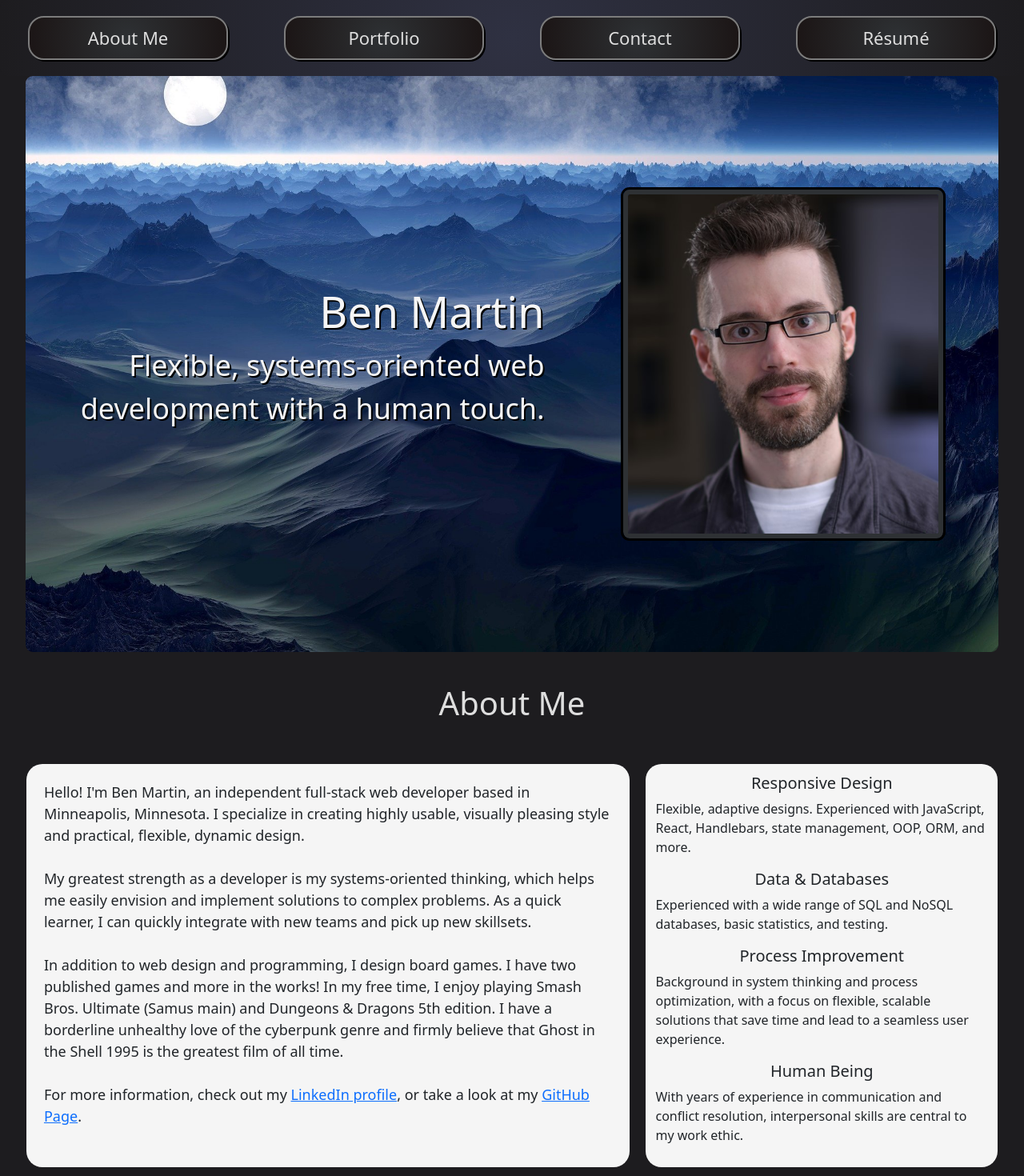
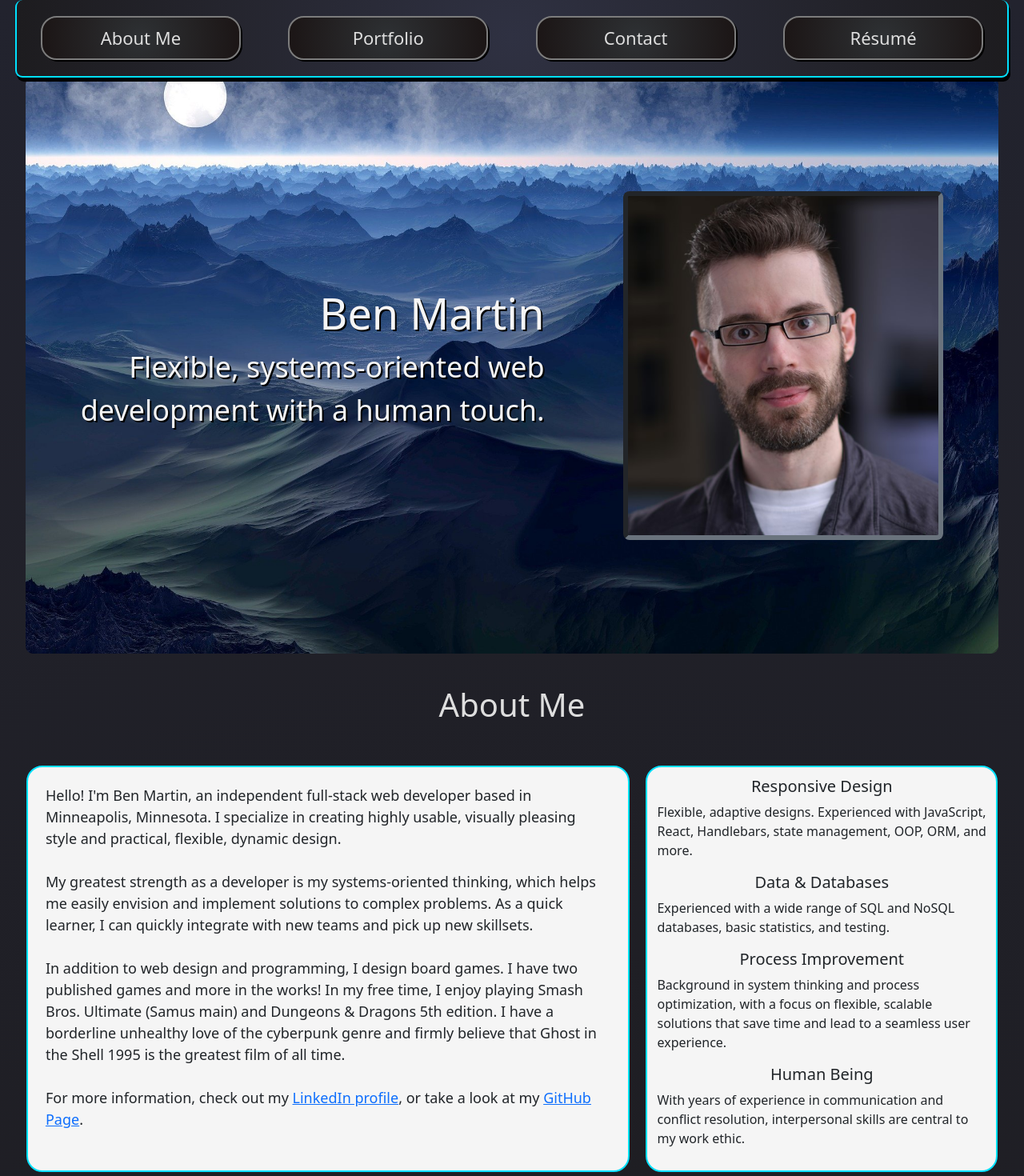
Before and after one commit to the-wake/ben-martin-portfolio, a React (Create React App) app: page / in a window 1280 px wide. Shown: the top 1470 px of the page at 80% size. Built offline with nearby package versions, Linux system fonts and the light colour scheme.

Commit message:
Some portfolio updates and a small GUI facelift.

```diff
--- a/src/App.css
+++ b/src/App.css
@@ -5,6 +5,7 @@
 
 .body {
   background-color: rgb(29, 28, 31);
+  background: radial-gradient(circle, rgb(29, 28, 31) 0%, rgb(34, 35, 46) 100%);
   border-radius: 0px;
 }
 
@@ -13,18 +14,18 @@
   top: 0;
   z-index: 1020;
   display: flex;
-  /* width: 100%; */
+  width: 97%;
   flex-wrap: wrap;
-  /* margin: auto; */
+  margin: auto;
   justify-content: space-around;
   background: radial-gradient(circle, rgba(47, 49, 66, 1) 0%, rgb(29, 28, 31) 100%);
   /* border-top-left-radius: 12px;
   border-top-right-radius: 12px; */
-  /* box-shadow: 2px 2px #000000;
-  border-bottom: 2px solid black; */
-  /* border-left: 2px solid rgb(0, 225, 255); */
-  /* border-bottom: 2px solid rgb(0, 225, 255);
-  border-right: 2px solid rgb(0, 225, 255); */
+  box-shadow: 2px 5px #000000;
+  border-bottom: 2px solid black;
+  border-left: 2px solid rgb(0, 225, 255);
+  border-bottom: 2px solid rgb(0, 225, 255);
+  border-right: 2px solid rgb(0, 225, 255);
 }
 
 .nav-item {
@@ -86,6 +87,48 @@
   line-height: 65px;
 }
 
+#banner-left {
+  width: 50vw;
+  max-width: 650px;
+  margin: 0 auto;
+  padding: 0 30px;
+  font-size: 36px;
+}
+
+#banner-left h1 {
+  font-size: 54px;
+}
+
+#banner-right {
+  margin: 0 auto 0 0;
+  padding: 0 30px;
+}
+
+/* #home-button {
+  color: rgb(0, 225, 225);
+  background: radial-gradient(circle, rgba(47, 49, 66, 1) 0%, rgb(29, 28, 31) 100%);
+  text-align: center;
+  padding-bottom: 10px;
+  width: 100vw;
+} */
+
+#pfp-container {
+  flex: 0 2 400px;
+}
+
+#profile-pic {
+  /* object-fit: contain; */
+  background-color: black;
+  width: 400px;
+  border-color: rgb(106, 115, 125);
+  border-width: 6px;
+  border-style: inset;
+  border-radius: 8px;
+  /* outline-color: black;
+  outline-width: 3px;
+  outline-style: solid; */
+}
+
 #blurb-container {
   display: flex;
   justify-content: space-around;
@@ -103,6 +146,7 @@
   background: whitesmoke;
   border-radius: 20px;
   max-width: 800px;
+  border: 2px solid rgb(0, 225, 255);
 }
 
 #blurb p {
@@ -118,51 +162,11 @@
   max-width: 600px;
   background: whitesmoke;
   border-radius: 20px;
+  border: 2px solid rgb(0, 225, 255);
 }
 
 #sidebar h5 {
   text-align: center;
-}
-
-#banner-left {
-  width: 50vw;
-  max-width: 650px;
-  margin: 0 auto;
-  padding: 0 30px;
-  font-size: 36px;
-}
-
-#banner-left h1 {
-  font-size: 54px;
-}
-
-#banner-right {
-  margin: 0 auto 0 0;
-  padding: 0 30px;
-}
-
-#home-button {
-  color: rgb(0, 225, 225);
-  background: radial-gradient(circle, rgba(47, 49, 66, 1) 0%, rgb(29, 28, 31) 100%);
-  text-align: center;
-  padding-bottom: 10px;
-  width: 100vw;
-}
-
-#pfp-container {
-  flex: 0 2 400px;
-}
-
-#profile-pic {
-  /* object-fit: contain; */
-  width: 400px;
-  border-color: rgba(46, 49, 52, 1);
-  border-width: 6px;
-  border-style: solid;
-  border-radius: 8px;
-  outline-color: black;
-  outline-width: 3px;
-  outline-style: solid;
 }
 
 #content-container {
@@ -193,6 +197,7 @@
   max-width: 1600px;
   background: whitesmoke;
   border-radius: 14px;
+  border: 2px solid rgb(0, 225, 255);
 }
 
 .image-link {
@@ -200,7 +205,6 @@
   width: 30%;
   max-width: 400px;
 }
-
 
 .project-image {
   max-width: 400px;
@@ -212,6 +216,7 @@
   border-width: 3px;
   border-radius: 12px;
 }
+
 .content-container {
   justify-self: right;
 }
--- a/src/pages/Portfolio.js
+++ b/src/pages/Portfolio.js
@@ -12,7 +12,7 @@ function Portfolio() {
     {
       name: 'Dungeon Delver',
       link: 'https://dungeon-delver-main.herokuapp.com/',
-      description: 'One of the toughtest parts of running a tabletop RPG dungeon is simply keeping track of every last creature, trinket, and secret. Dungeon Crawler is a full-stack SQL-driven website that makes tracking a sprawling campaign as easy as clicking a button. This application takes the tedium out of running dungeons by letting users quickly and easily do things like create dungeons and rooms, manage monsters, update stats, and even allows for multiple campaigns to be managed at once! (Refactored from a previous version using Handlebars and Sequelize.)',
+      description: 'One of the toughtest parts of running a tabletop RPG dungeon is simply keeping track of every last creature, trinket, and secret. Dungeon Delver is a full-stack SQL-driven website that makes tracking a sprawling campaign as easy as clicking a button. This application takes the tedium out of running dungeons by letting users quickly and easily do things like create dungeons and rooms, manage monsters, update stats, and even allows for multiple campaigns to be managed at once! (Refactored from a previous version using Handlebars and Sequelize.)',
       image: imgDelver,
       alt: 'Dungeon Delver, for all you campaign organizational needs!',
       repo: 'https://github.com/the-wake/dungeon-delver-main',
```
